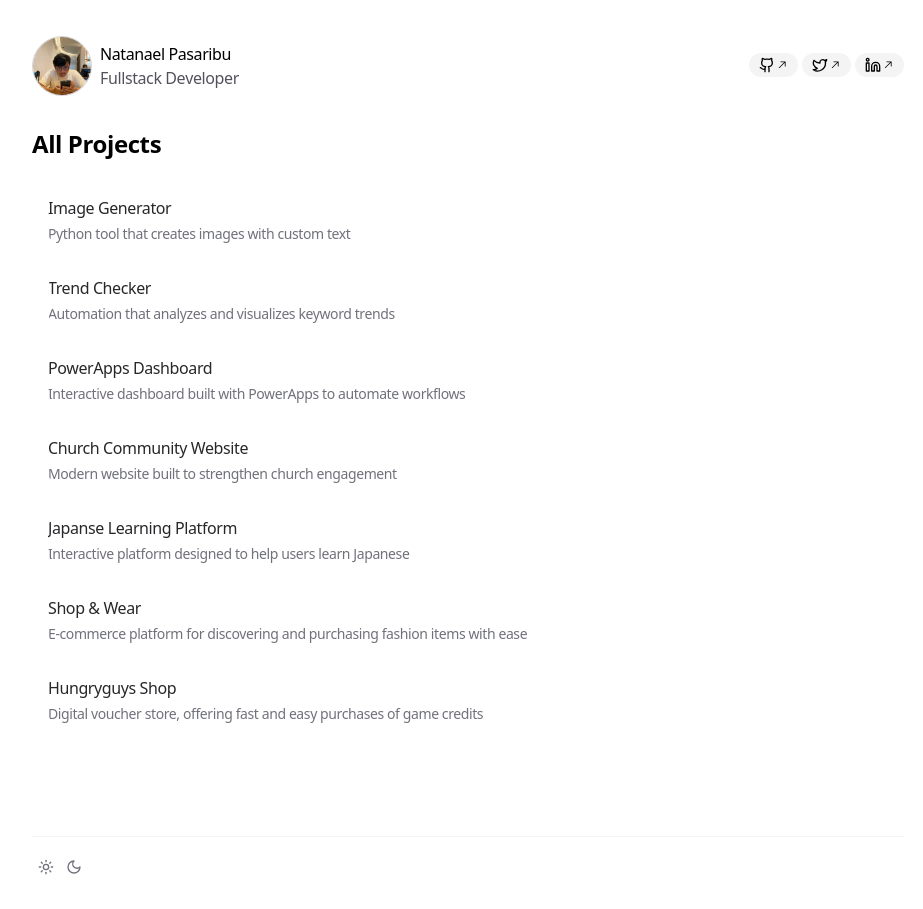
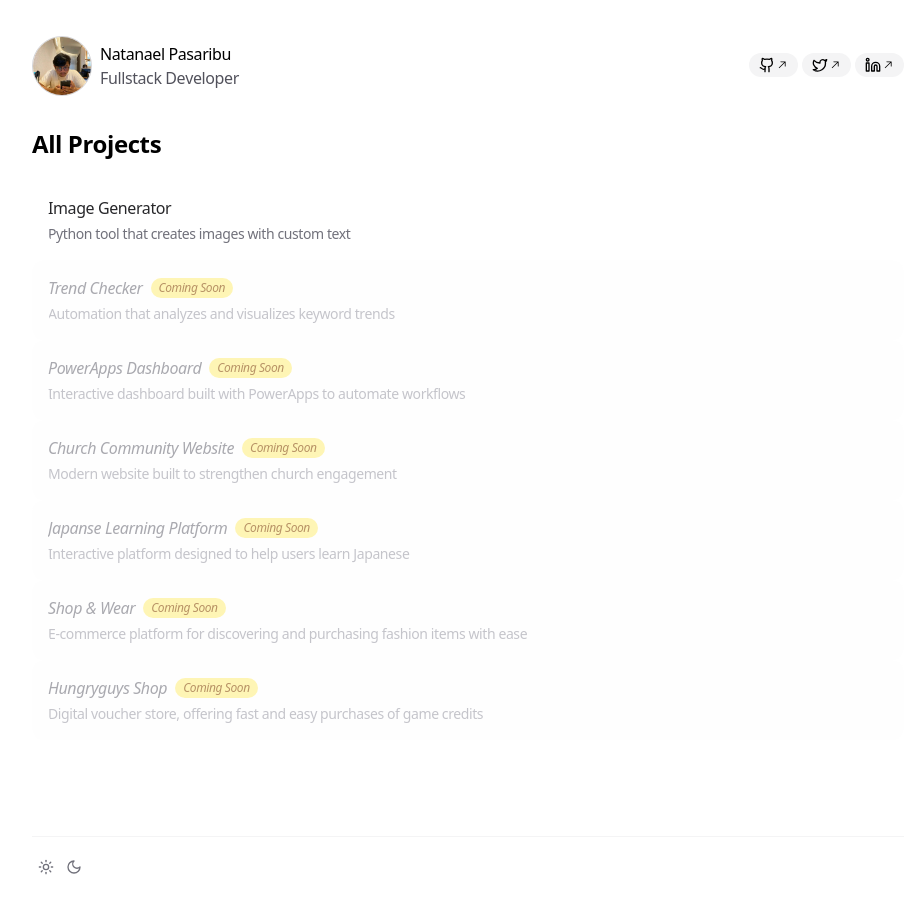
Before and after one commit to ncpsrb/ncpsrb, a Next.js app: page /projects in a window 1280 px wide. Shown: the whole page, without its empty margins (172-1095 px from the left). Built offline with nearby package versions, Linux system fonts and the light colour scheme.

Commit message:
adjustment

```diff
--- a/app/blog/page.tsx
+++ b/app/blog/page.tsx
@@ -11,14 +11,18 @@ export default function BlogPage() {
       <h1 className="mb-5 text-2xl font-bold">All Blogs</h1>
 
       <div className="flex flex-col space-y-0">
-        {BLOG_POSTS.map((blog) => (
-          <Link
-            key={blog.uid}
-            href={blog.link}
-            rel="noopener noreferrer"
-            className="group block rounded-xl px-4 py-4 no-underline transition-all duration-300 hover:bg-zinc-100/20 dark:hover:bg-zinc-800/40"
+        {BLOG_POSTS.map((blog) => {
+          const isAvailable = Boolean(blog.link)
+
+          const content = (
+            <div
+              className={`relative overflow-hidden rounded-xl ${
+                isAvailable
+                  ? 'transition-transform duration-300 group-hover:scale-[0.97]'
+                  : 'opacity-60'
+              }`}
             >
-            <div className="relative overflow-hidden rounded-xl">
+              {isAvailable && (
                 <AnimatedBackground
                   enableHover
                   className="absolute inset-0 z-0 rounded-xl bg-gradient-to-tr from-pink-500/10 to-blue-500/10"
@@ -29,23 +33,61 @@ export default function BlogPage() {
                   }}
                   children={[]}
                 />
-              <div className="relative z-10 flex items-center justify-between transition-transform duration-300 group-hover:scale-[0.97]">
+              )}
+              <div className="relative z-10 flex items-center justify-between">
                 <div className="space-y-1">
-                  <h4 className="flex items-center gap-2 font-normal text-zinc-700 dark:text-zinc-100">
+                  <h4
+                    className={`flex items-center gap-2 font-normal ${
+                      isAvailable
+                        ? 'text-zinc-700 dark:text-zinc-100'
+                        : 'text-zinc-500 italic dark:text-zinc-600'
+                    }`}
+                  >
                     {blog.title}
+                    {!isAvailable && (
+                      <span className="rounded-full bg-yellow-200 px-2 py-0.5 text-xs font-medium text-yellow-800 dark:bg-yellow-700 dark:text-yellow-100">
+                        Coming Soon
+                      </span>
+                    )}
                   </h4>
-                  <p className="text-sm text-zinc-500 dark:text-zinc-400">
+                  <p
+                    className={`text-sm ${
+                      isAvailable
+                        ? 'text-zinc-500 dark:text-zinc-400'
+                        : 'text-zinc-400 dark:text-zinc-500'
+                    }`}
+                  >
                     {blog.description}
                   </p>
                 </div>
+
+                {isAvailable && (
                   <ArrowRight
                     size={16}
                     className="ml-4 shrink-0 transform text-zinc-400 opacity-0 transition-all duration-200 group-hover:translate-x-1 group-hover:opacity-100 dark:text-zinc-700"
                   />
+                )}
               </div>
             </div>
+          )
+
+          return isAvailable ? (
+            <Link
+              key={blog.uid}
+              href={blog.link}
+              className="group block rounded-xl px-4 py-4 no-underline transition-all duration-300 hover:bg-zinc-100/20 dark:hover:bg-zinc-800/40"
+            >
+              {content}
             </Link>
-        ))}
+          ) : (
+            <div
+              key={blog.uid}
+              className="cursor-not-allowed rounded-xl bg-zinc-100/10 px-4 py-4 dark:bg-zinc-800/30"
+            >
+              {content}
+            </div>
+          )
+        })}
       </div>
     </main>
   )
--- a/app/page.tsx
+++ b/app/page.tsx
@@ -156,10 +156,10 @@ export default function Personal() {
         transition={TRANSITION_SECTION}
       >
         <div className="mb-5 flex items-center justify-between">
-          <h3 className="text-lg font-medium">Products</h3>
+          <h3 className="text-lg font-medium">My Projects</h3>
           {PROJECTS.length > 4 && (
             <Link href="/projects" className="text-sm font-medium">
-              Show All →
+              Show All Projects →
             </Link>
           )}
         </div>
--- a/app/projects/page.tsx
+++ b/app/projects/page.tsx
@@ -7,15 +7,20 @@ export default function ProjectsPage() {
   return (
     <main className="space-y-0">
       <h1 className="mb-5 text-2xl font-bold">All Projects</h1>
+
       <div className="flex flex-col space-y-0">
-        {PROJECTS.map((project) => (
-          <Link
-            key={project.name}
-            href={project.link}
-            rel="noopener noreferrer"
-            className="group block rounded-xl px-4 py-4 transition-all duration-300 hover:bg-zinc-100/20 dark:hover:bg-zinc-800/40"
+        {PROJECTS.map((project) => {
+          const isAvailable = Boolean(project.link)
+
+          const cardContent = (
+            <div
+              className={`relative overflow-hidden rounded-xl ${
+                isAvailable
+                  ? 'transition-transform duration-300 group-hover:scale-[0.97]'
+                  : 'opacity-60'
+              }`}
             >
-            <div className="relative overflow-hidden rounded-xl">
+              {isAvailable && (
                 <AnimatedBackground
                   enableHover
                   className="absolute inset-0 z-0 rounded-xl bg-gradient-to-tr from-pink-500/10 to-blue-500/10"
@@ -26,23 +31,63 @@ export default function ProjectsPage() {
                   }}
                   children={[]}
                 />
-              <div className="relative z-10 flex items-center justify-between transition-transform duration-300 group-hover:scale-[0.97]">
+              )}
+
+              <div className="relative z-10 flex items-center justify-between">
                 <div className="space-y-1">
-                  <h4 className="flex items-center gap-2 font-normal text-zinc-800 dark:text-zinc-100">
+                  <h4
+                    className={`flex items-center gap-2 font-normal ${
+                      isAvailable
+                        ? 'text-zinc-800 dark:text-zinc-100'
+                        : 'text-zinc-500 italic dark:text-zinc-500'
+                    }`}
+                  >
                     {project.name}
+                    {!isAvailable && (
+                      <span className="rounded-full bg-yellow-200 px-2 py-0.5 text-xs font-medium text-yellow-800 dark:bg-yellow-700 dark:text-yellow-100">
+                        Coming Soon
+                      </span>
+                    )}
                   </h4>
-                  <p className="text-sm text-zinc-500 dark:text-zinc-400">
+                  <p
+                    className={`text-sm ${
+                      isAvailable
+                        ? 'text-zinc-500 dark:text-zinc-400'
+                        : 'text-zinc-400 dark:text-zinc-600'
+                    }`}
+                  >
                     {project.description}
                   </p>
                 </div>
+
+                {isAvailable && (
                   <ArrowRight
                     size={18}
                     className="ml-4 shrink-0 transform text-zinc-400 opacity-0 transition-all duration-200 group-hover:translate-x-1 group-hover:opacity-100 dark:text-zinc-700"
                   />
+                )}
               </div>
             </div>
+          )
+
+          return isAvailable ? (
+            <Link
+              key={project.name}
+              href={project.link}
+              rel="noopener noreferrer"
+              className="group block rounded-xl px-4 py-4 transition-all duration-300 hover:bg-zinc-100/20 dark:hover:bg-zinc-800/40"
+            >
+              {cardContent}
             </Link>
-        ))}
+          ) : (
+            <div
+              key={project.name}
+              className="cursor-not-allowed rounded-xl bg-zinc-100/10 px-4 py-4 dark:bg-zinc-800/20"
+            >
+              {cardContent}
+            </div>
+          )
+        })}
       </div>
     </main>
   )
--- /dev/null
+++ b/app/projects/post/layout.tsx
@@ -0,0 +1,51 @@
+'use client'
+import { TextMorph } from '@/components/ui/text-morph'
+import { ScrollProgress } from '@/components/ui/scroll-progress'
+import { useEffect, useState } from 'react'
+
+function CopyButton() {
+  const [text, setText] = useState('Copy')
+  const currentUrl = typeof window !== 'undefined' ? window.location.href : ''
+
+  useEffect(() => {
+    setTimeout(() => {
+      setText('Copy')
+    }, 2000)
+  }, [text])
+
+  return (
+    <button
+      onClick={() => {
+        setText('Copied')
+        navigator.clipboard.writeText(currentUrl)
+      }}
+      className="font-base flex items-center gap-1 text-center text-sm text-zinc-500 transition-colors dark:text-zinc-400"
+      type="button"
+    >
+      <TextMorph>{text}</TextMorph>
+      <span>URL</span>
+    </button>
+  )
+}
+
+export default function LayoutProjectPost({
+  children,
+}: {
+  children: React.ReactNode
+}) {
+  return (
+    <>
+      <div className="pointer-events-none fixed top-0 left-0 z-10 h-12 w-full bg-gray-100 to-transparent backdrop-blur-xl [-webkit-mask-image:linear-gradient(to_bottom,black,transparent)] dark:bg-zinc-950" />
+      <ScrollProgress
+        className="fixed top-0 z-20 h-0.5 bg-gray-300 dark:bg-zinc-600"
+        springOptions={{
+          bounce: 0,
+        }}
+      />
+
+      <main className="prose prose-gray prose-h4:prose-base dark:prose-invert prose-h1:text-xl prose-h1:font-medium prose-h2:mt-12 prose-h2:scroll-m-20 prose-h2:text-lg prose-h2:font-medium prose-h3:text-base prose-h3:font-medium prose-h4:font-medium prose-h5:text-base prose-h5:font-medium prose-h6:text-base prose-h6:font-medium prose-strong:font-medium mx-auto mt-10 max-w-4xl pb-20">
+        {children}
+      </main>
+    </>
+  )
+}
--- a/components/ui/projectcardModal.tsx
+++ b/components/ui/projectcardModal.tsx
@@ -94,8 +94,6 @@ export default function ProjectCardModal({ project }: { project: Project }) {
           {project.link && (
             <a
               href={project.link}
-              target="_blank"
-              rel="noopener noreferrer"
               className="inline-flex items-center justify-center rounded-full bg-white p-2 shadow-md transition-colors hover:bg-zinc-200 dark:bg-zinc-800 dark:hover:bg-zinc-700"
               title="See Details"
             >
```
Lines whose indentation alone changed are shown as unchanged.
